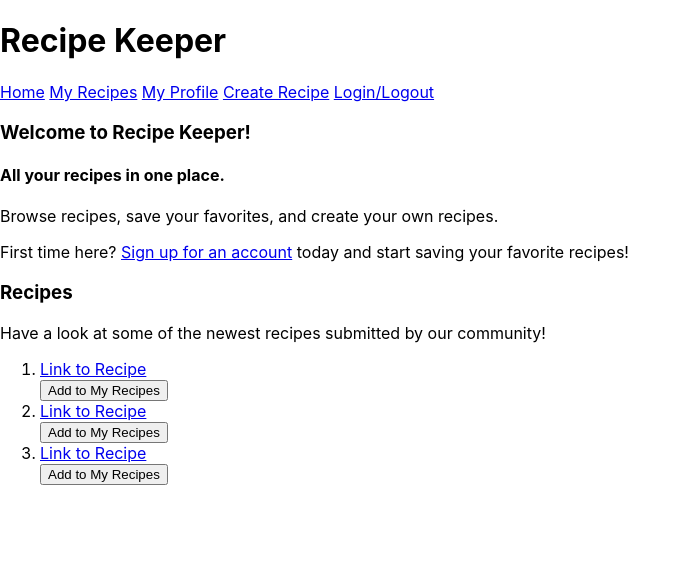
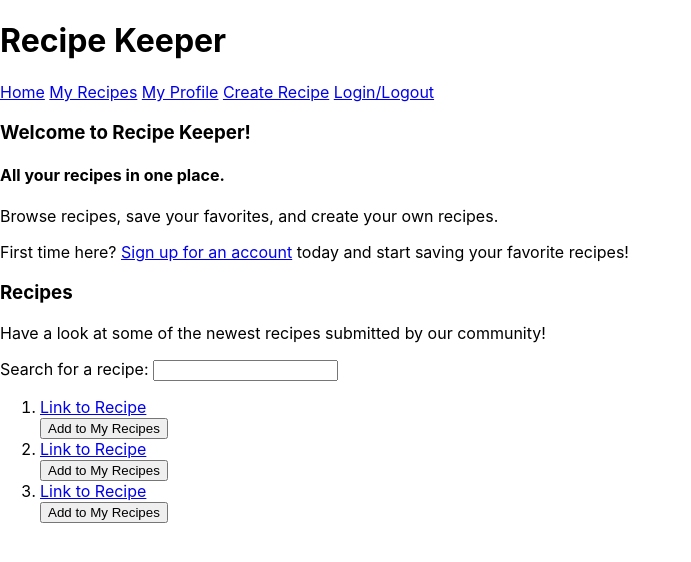
Before and after one commit to austinfile510/recipe-keeper-client, a React (Create React App) app: page / in a window 1280 px wide. Shown: the top 562 px of the page, without its empty margins (0-691 px from the left). Built offline with nearby package versions, Linux system fonts and the light colour scheme; the HTML template or start-up script is replaced by a standard one.

Commit message:
added search bar

```diff
--- a/src/Home/Home.js
+++ b/src/Home/Home.js
@@ -12,7 +12,7 @@ class Home extends React.Component {
 					<h4>All your recipes in one place.</h4>
 
 					<p>
-						Browse recipes, save your favorites, and create your own recipes.{' '}
+						Browse recipes, save your favorites, and create your own recipes.
 					</p>
 
 					<p>
@@ -24,6 +24,14 @@ class Home extends React.Component {
 					{/* Display links to sortable Recipes table. Will default to show 25 newest public recipes*/}
 					<h3>Recipes</h3>
 					<p>Have a look at some of the newest recipes submitted by our community!</p>
+
+					<form>
+					<label>
+							Search for a recipe:{' '}
+							<input type='text' name='fullname' />
+						</label>
+						<br />
+					</form>
 					<ol>
                     <li>
                         <Link to='/recipes/:recipeId'>Link to Recipe</Link>
```
Also changed, not shown: 1 other file (tests, documents, lock files or other folders).
